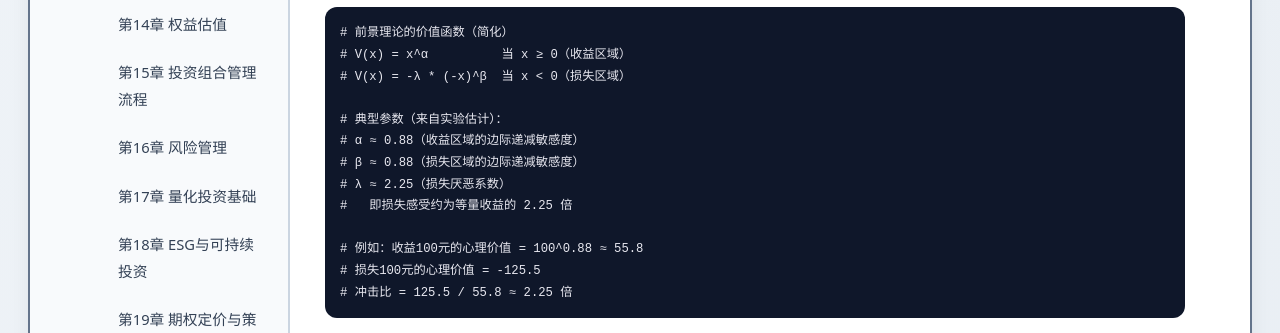
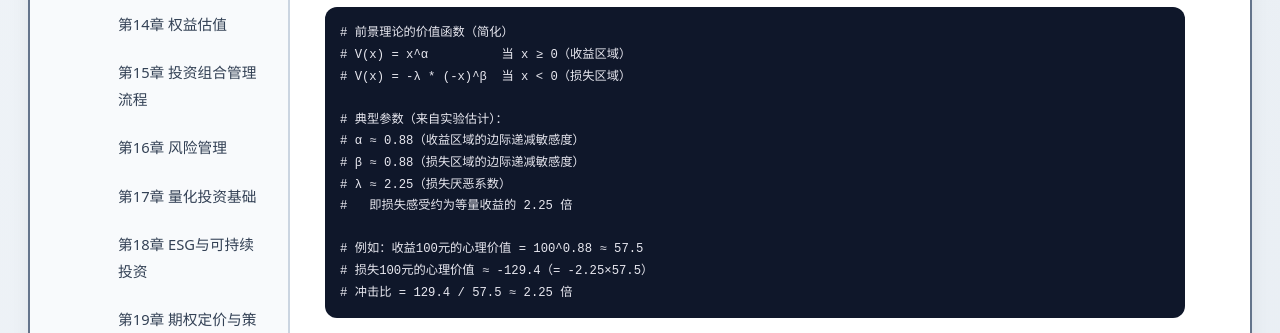
Before and after one commit to 1998x-stack/investment-tutorial, a plain HTML site: page 12.html in a window 1280 px wide. Shown: the part 839-1172 px from the top of the page. Drawn offline with Linux system fonts and the light colour scheme.

Commit message:
fix(investment-tutorial): correct prospect-theory value-function arithmetic in chapter 12

```diff
--- a/12.html
+++ b/12.html
@@ -83,9 +83,9 @@
 # λ ≈ 2.25（损失厌恶系数）
 #   即损失感受约为等量收益的 2.25 倍
 
-# 例如：收益100元的心理价值 = 100^0.88 ≈ 55.8
-# 损失100元的心理价值 = -125.5
-# 冲击比 = 125.5 / 55.8 ≈ 2.25 倍</code></pre>
+# 例如：收益100元的心理价值 = 100^0.88 ≈ 57.5
+# 损失100元的心理价值 ≈ -129.4（= -2.25×57.5）
+# 冲击比 = 129.4 / 57.5 ≈ 2.25 倍</code></pre>
 
         <div class="math-equation" role="group" aria-label="前景理论价值函数">
             <div class="math-scroll" data-math-scroll tabindex="0" role="region" aria-label="前景理论价值函数，可横向滚动">
```
